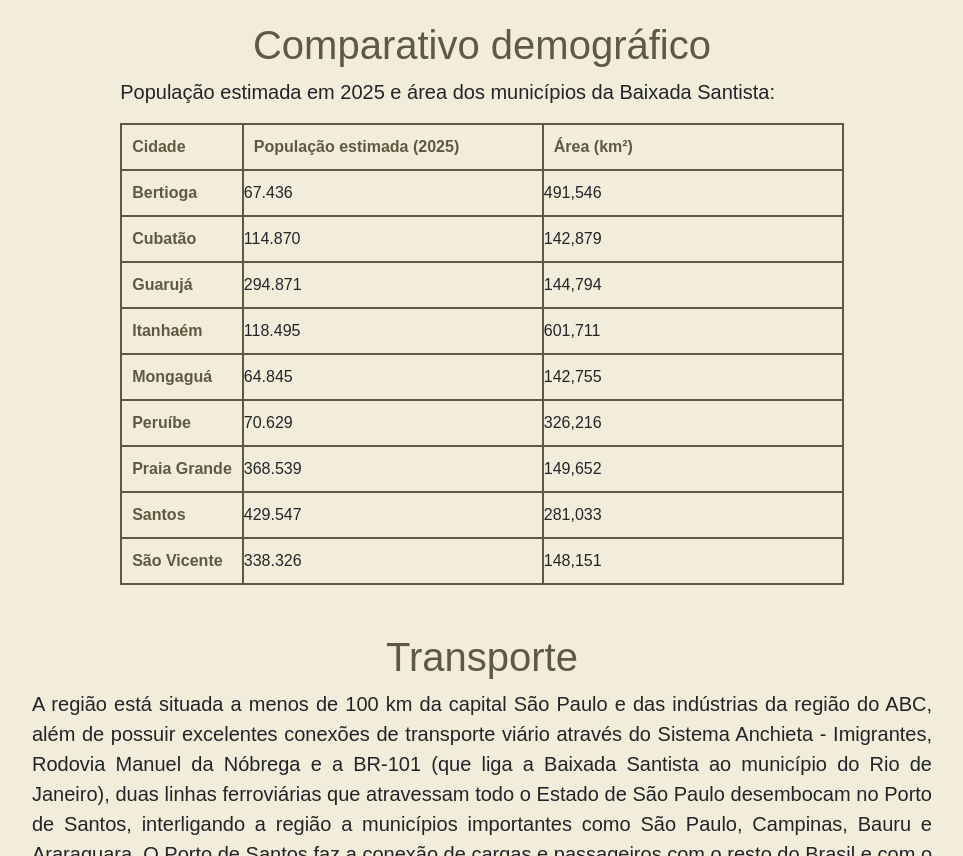
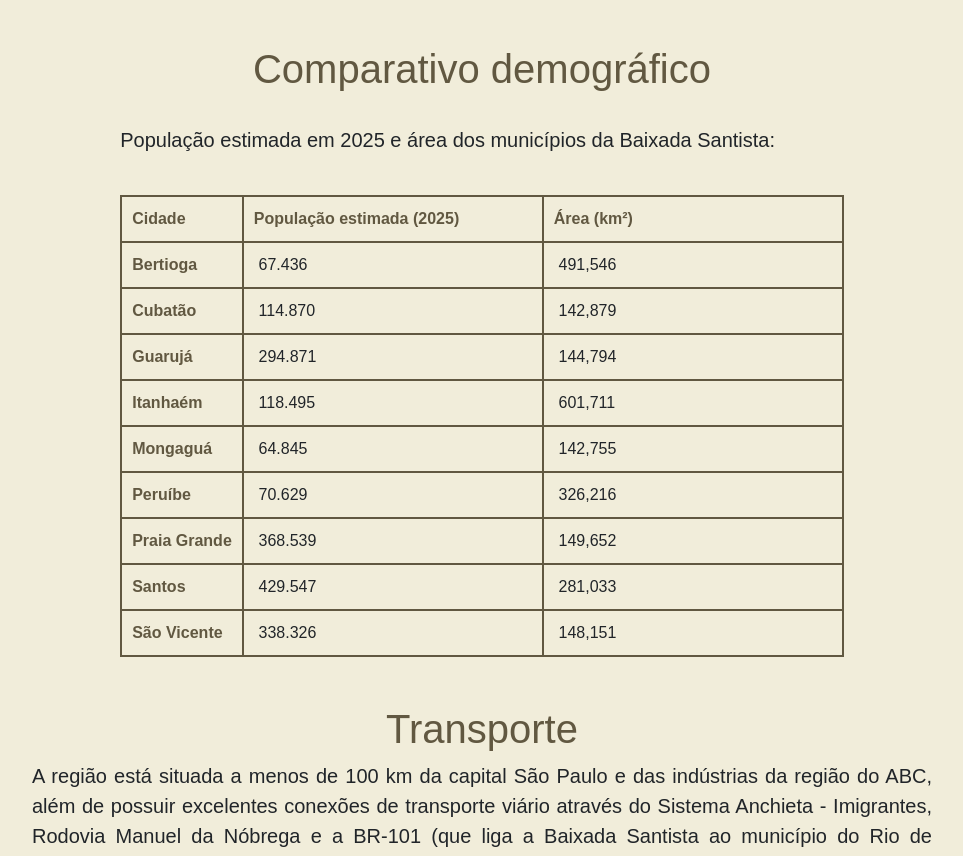
Before and after one commit to andrezinnkkj/baixadasantistav2, a plain HTML site: page index.html in a window 1280 px wide. Shown: the part 1129-1985 px from the top of the page, without its empty margins (158-1121 px from the left). Drawn offline with nearby package versions, Linux system fonts and the light colour scheme.

Commit message:
Duas mudanças estéticas
Caso queira manter da forma que esteja antes, ignore essa commit

```diff
--- a/index.html
+++ b/index.html
@@ -15,6 +15,7 @@
        Baixada Santista
     </h1>
   </header>
+  <br>
   <div class="botao-central">
     <nav aria-label="Municípios da Baixada Santista">
       <a href="index.html" class="botao-link-ativo">Início</a>
@@ -32,7 +33,7 @@
   <main>
     <br><br>
     <section aria-labelledby="sobre-regiao">
-        <h2 id="sobre-regiao">A região</h2>
+        <h2 id="sobre-regiao">A Região</h2>
         <div class="texto"><br>
         <p>
           Abriga o principal ponto de escoamento da produção brasileira, o Porto de Santos;
@@ -49,8 +50,8 @@
     </section>
     <br><br>
     <section class="demograf" aria-labelledby="comparativo-demografico">
-      <h2 id="comparativo-demografico">Comparativo demográfico</h2>
-      <p class="texto">População estimada em 2025 e área dos municípios da Baixada Santista:</p>
+      <h2 id="comparativo-demografico">Comparativo demográfico</h2> <br>
+      <p class="texto">População estimada em 2025 e área dos municípios da Baixada Santista:</p> <br>
       <table>
         <thead>
           <tr>
@@ -60,15 +61,15 @@
           </tr>
         </thead>
         <tbody>
-          <tr><th scope="row">Bertioga</th><td>67.436</td><td>491,546</td></tr>
-          <tr><th scope="row">Cubatão</th><td>114.870</td><td>142,879</td></tr>
-          <tr><th scope="row">Guarujá</th><td>294.871</td><td>144,794</td></tr>
-          <tr><th scope="row">Itanhaém</th><td>118.495</td><td>601,711</td></tr>
-          <tr><th scope="row">Mongaguá</th><td>64.845</td><td>142,755</td></tr>
-          <tr><th scope="row">Peruíbe</th><td>70.629</td><td>326,216</td></tr>
-          <tr><th scope="row">Praia Grande</th><td>368.539</td><td>149,652</td></tr>
-          <tr><th scope="row">Santos</th><td>429.547</td><td>281,033</td></tr>
-          <tr><th scope="row">São Vicente</th><td>338.326</td><td>148,151</td></tr>
+          <tr><th scope="row">Bertioga</th><td>ㅤ67.436</td><td>ㅤ491,546</td></tr>
+          <tr><th scope="row">Cubatão</th><td>ㅤ114.870</td><td>ㅤ142,879</td></tr>
+          <tr><th scope="row">Guarujá</th><td>ㅤ294.871</td><td>ㅤ144,794</td></tr>
+          <tr><th scope="row">Itanhaém</th><td>ㅤ118.495</td><td>ㅤ601,711</td></tr>
+          <tr><th scope="row">Mongaguá</th><td>ㅤ64.845</td><td>ㅤ142,755</td></tr>
+          <tr><th scope="row">Peruíbe</th><td>ㅤ70.629</td><td>ㅤ326,216</td></tr>
+          <tr><th scope="row">Praia Grande</th><td>ㅤ368.539</td><td>ㅤ149,652</td></tr>
+          <tr><th scope="row">Santos</th><td>ㅤ429.547</td><td>ㅤ281,033</td></tr>
+          <tr><th scope="row">São Vicente</th><td>ㅤ338.326</td><td>ㅤ148,151</td></tr>
         </tbody>
       </table>
     </section>
```
Also changed, not shown: bertioga.html (+5 -5 lines).
